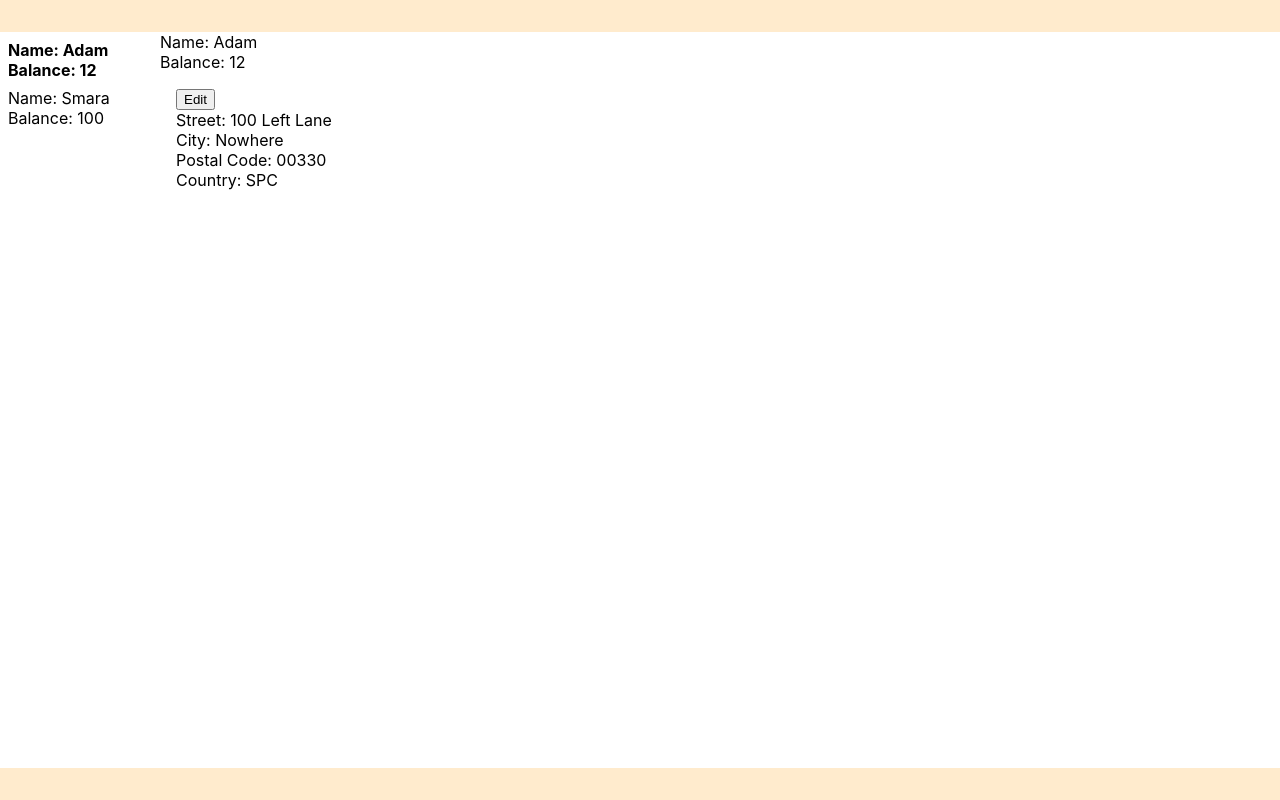
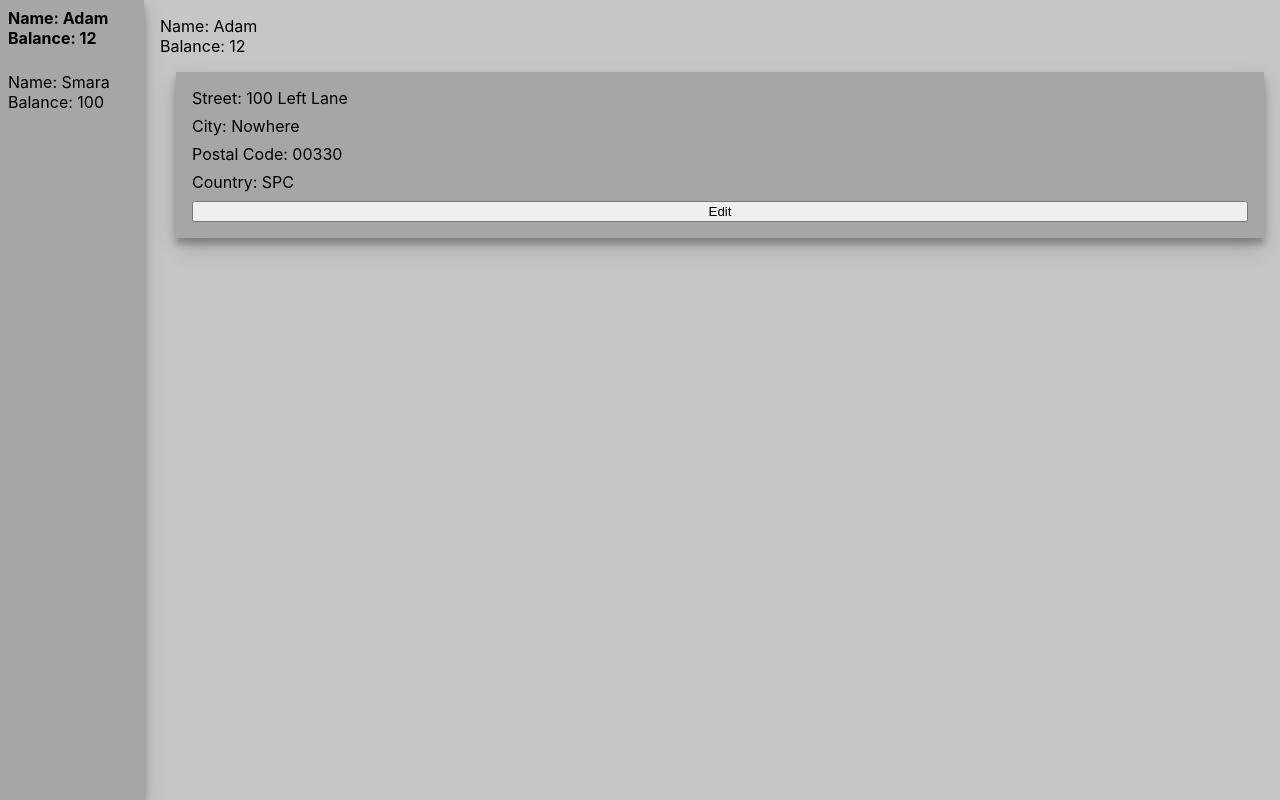
Before and after one commit to BeerOnBeard/bank-manager-spike, a React (Create React App) app in the folder src/client/: page / in a window 1280 px wide. Built offline with nearby package versions, Linux system fonts and the light colour scheme.

Commit message:
Adding some styles

```diff
--- a/src/client/src/App.css
+++ b/src/client/src/App.css
@@ -11,13 +11,3 @@
   flex: 1;
   display: flex;
 }
-
-.header {
-  height: 2rem;
-  background-color: blanchedalmond;
-}
-
-.footer {
-  height: 2rem;
-  background-color: blanchedalmond;
-}
--- a/src/client/src/Main.css
+++ b/src/client/src/Main.css
@@ -1,3 +1,4 @@
 .main {
+  padding: 1rem 0 0 1rem;
   flex: 1;
 }
--- a/src/client/src/address/DisplayAddress.css
+++ b/src/client/src/address/DisplayAddress.css
@@ -1,3 +1,14 @@
 .display-address {
+  margin: 1rem;
   padding: 1rem;
+  background-color: #a6a6a6;
+  box-shadow: 0 10px 20px rgba(0,0,0,0.19), 0 6px 6px rgba(0,0,0,0.23);
 }
+
+.display-address div {
+  margin-bottom: 0.5rem;
+}
+
+.display-address button {
+  width: 100%;
+}
--- a/src/client/src/address/DisplayAddress.js
+++ b/src/client/src/address/DisplayAddress.js
@@ -10,11 +10,11 @@ class DisplayAddress extends Component {
   render() {
     return (
       <div className="display-address">
-        <button onClick={_ => this.props.editAddress()}>Edit</button>
         <div>Street: {this.props.address.street}</div>
         <div>City: {this.props.address.city}</div>
         <div>Postal Code: {this.props.address.postalCode}</div>
         <div>Country: {this.props.address.country}</div>
+        <button onClick={_ => this.props.editAddress()}>Edit</button>
       </div>
     );
   }
--- a/src/client/src/address/EditAddress.css
+++ b/src/client/src/address/EditAddress.css
@@ -1,5 +1,8 @@
 .edit-address {
   margin: 1rem;
+  padding: 1rem;
+  background-color: #a6a6a6;
+  box-shadow: 0 10px 20px rgba(0,0,0,0.19), 0 6px 6px rgba(0,0,0,0.23);
 }
 
 .edit-address div {
@@ -10,3 +13,7 @@
 .edit-address label {
   min-width: 6rem;
 }
+
+.edit-address input {
+  width: 100%;
+}
--- a/src/client/src/customers/Customers.css
+++ b/src/client/src/customers/Customers.css
@@ -1,13 +1,16 @@
 .customer-list {
-  width: 10rem;
   display: flex;
   flex-flow: column;
+  background-color: #a6a6a6;
+  padding: 0.5rem;
+  box-shadow: 0 10px 20px rgba(0,0,0,0.19), 0 6px 6px rgba(0,0,0,0.23);
 }
 
 .customer-list__customer {
   width: 100%;
+  width: 8rem;
   height: 2rem;
-  padding: 0.5rem;
+  margin-bottom: 2rem;
 }
 
 .customer-list__customer--selected {
--- a/src/client/src/index.css
+++ b/src/client/src/index.css
@@ -2,7 +2,8 @@ html, body, #root {
   margin: 0;
   padding: 0;
   height: 100%;
-  width: 100%
+  width: 100%;
+  background-color: #c6c6c6;
 }
 
 body {
```
